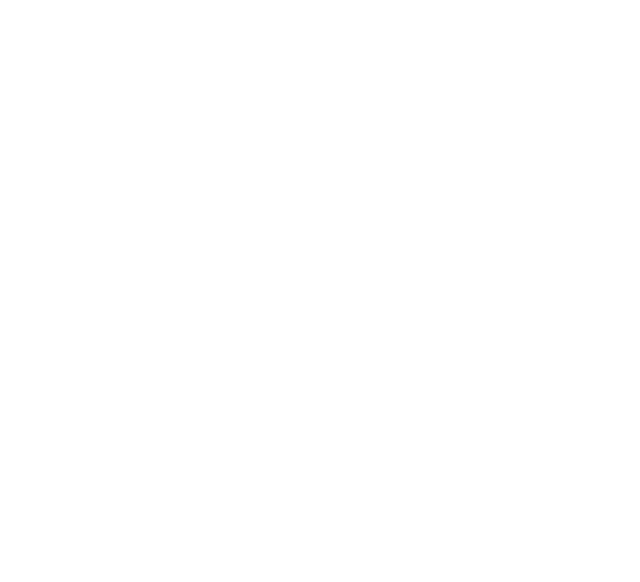
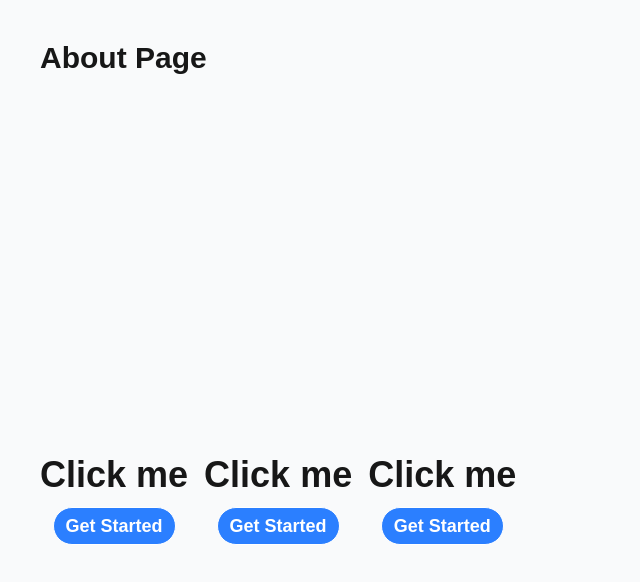
Before and after one commit to BissyClassic/alx-project-0x02-setup, a Next.js app in the folder alx-project-0x02/: page /about in a window 1280 px wide. Shown: the top 582 px of the page, without its empty margins (0-640 px from the left). Built offline with nearby package versions, Linux system fonts and the light colour scheme.

Commit message:
Add button file and updated files and folders

```diff
--- /dev/null
+++ b/alx-project-0x02/components/common/Button.tsx
@@ -0,0 +1,21 @@
+ import React from "react";
+ import { ButtonProps} from "@/interfaces";
+
+
+
+ const Button: React.FC<ButtonProps> = ({label="string", size= "medium", shape= "rounded-md" }) => {
+    const sizeClasses: Record<string, string> = {
+         small: "px-3 py-1 text-sm",
+    medium: "px-4 py-2 text-base",
+    large: "px-6 py-3 text-lg",
+    };
+
+  return (
+    <main className="flex flex-col h-screen justify-center items-center text-4xl font-semibold">
+      <h2>Click me</h2>
+      <button className=" border px-3 py-1 text-lg mt-3  bg-blue-500 text-white rounded-full">Get Started</button>
+    </main>
+  )
+}
+
+export default Button;
--- a/alx-project-0x02/interfaces/index.ts
+++ b/alx-project-0x02/interfaces/index.ts
@@ -4,3 +4,9 @@
     title: string;
     content: string;
 }
+
+export interface ButtonProps {
+    label: string;
+    size: "small" | "medium" | "large";
+    shape: "rounded-sm" | "rounded-md" | "rounded-full";
+}
--- a/alx-project-0x02/pages/about.tsx
+++ b/alx-project-0x02/pages/about.tsx
@@ -1,8 +1,16 @@
-const about: React.FC = () => {
-    return(
-        <div>
-            <h1></h1>
-        </div>
-    )
-}
-export default about;
+import React from "react";
+import Button from "@/components/common/Button";
+
+    export default function AboutPage() {
+  return (
+    <div className="min-h-screen bg-gray-50 p-10">
+      <h1 className="text-3xl font-bold mb-6">About Page</h1>
+
+      <div className="flex gap-4">
+        <Button label="Small Button" size="small" shape="rounded-sm"/>
+        <Button label="Medium Button" size="medium" shape="rounded-md" />
+        <Button label="Large Button" size="large" shape="rounded-full" />
+      </div>
+    </div>
+  );
+};
```
